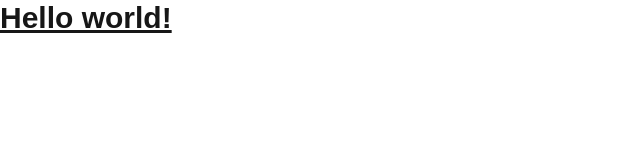
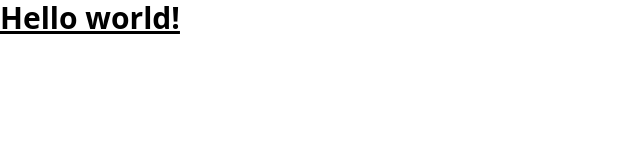
Before and after one commit to Suryacdr/hostel-management, a Next.js app: page / in a window 1280 px wide. Shown: the top 160 px of the page, without its empty margins (0-640 px from the left). Built offline with nearby package versions, Linux system fonts and the light colour scheme.

Commit message:
Refactor CSS color scheme variables and remove unused styles

```diff
--- a/app/globals.css
+++ b/app/globals.css
@@ -1,19 +1 @@
 @import "tailwindcss";
-
-:root {
-  --background: #ffffff;
-  --foreground: #171717;
-}
-
-@media (prefers-color-scheme: dark) {
-  :root {
-    --background: #0a0a0a;
-    --foreground: #ededed;
-  }
-}
-
-body {
-  color: var(--foreground);
-  background: var(--background);
-  font-family: Arial, Helvetica, sans-serif;
-}
```
